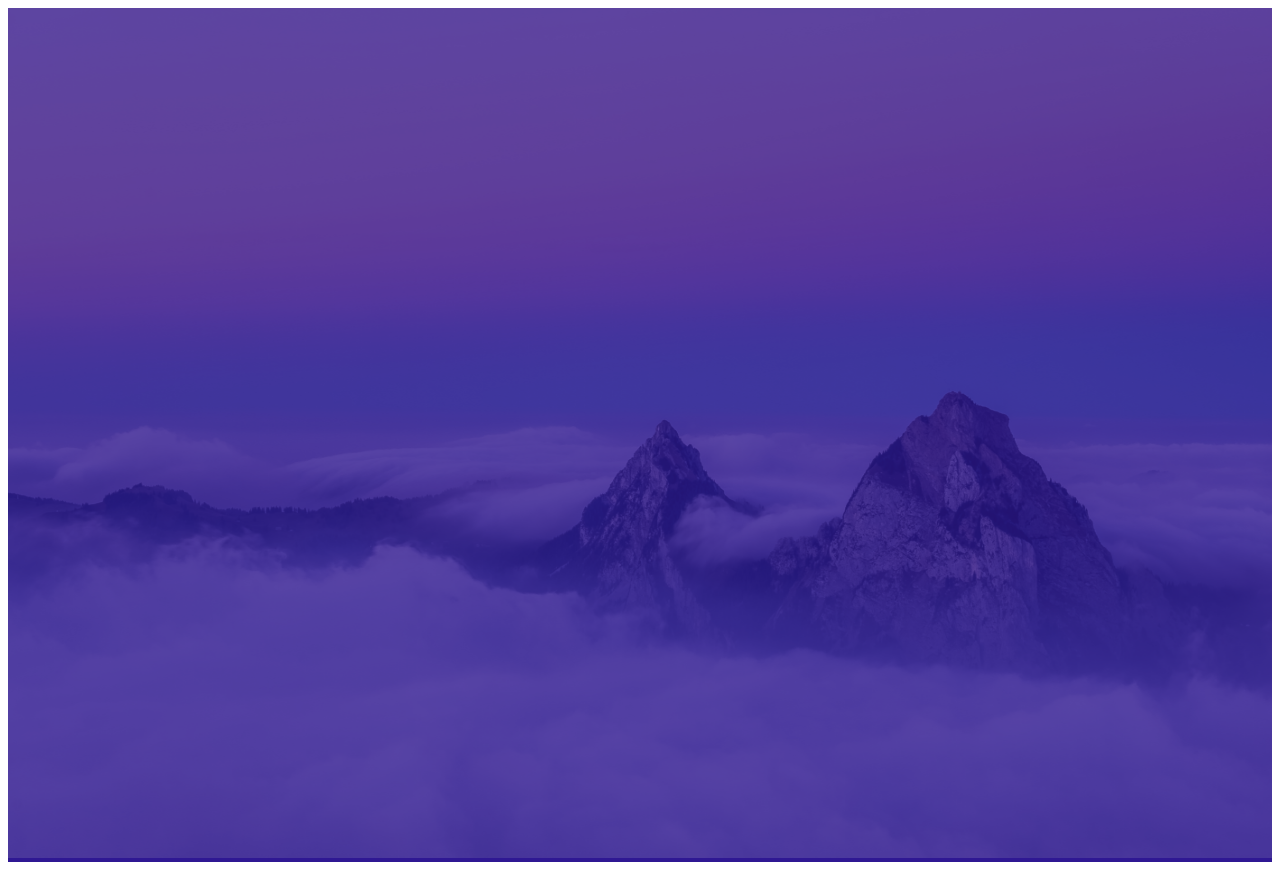
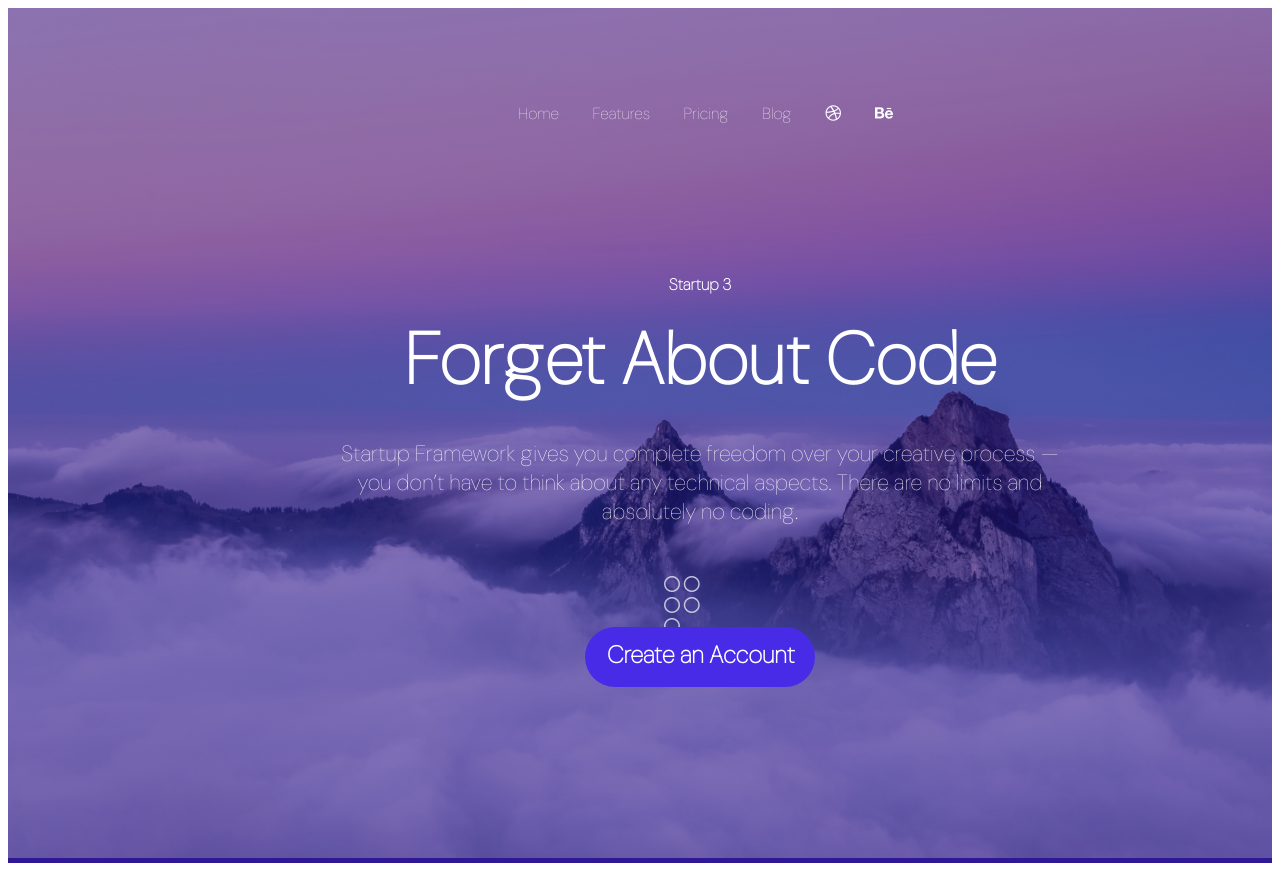
Before and after one commit to Umair72Raza/FigmaDesignPage, a plain HTML site: page index.html in a window 1280 px wide. Drawn offline with Linux system fonts and the light colour scheme.

Commit message:
Incomplete Landing Page, Check once

```diff
--- a/index.html
+++ b/index.html
@@ -2,7 +2,11 @@
 <html lang="en">
 <head>
     <meta charset="UTF-8">
-    <meta name="viewport" content="width=device-width, initial-scale=1.0">
+    <meta name="viewport" content="width=1400px, initial-scale=1.0">
+    <link rel="stylesheet" href="https://cdnjs.cloudflare.com/ajax/libs/font-awesome/6.4.2/css/all.min.css"/>
+    <link rel="preconnect" href="https://fonts.googleapis.com">
+    <link rel="preconnect" href="https://fonts.gstatic.com" crossorigin>
+    <link href="https://fonts.googleapis.com/css2?family=Abril+Fatface&family=DM+Sans:opsz,wght@9..40,100&family=Lora&family=Merriweather:ital@0;1&family=PT+Serif&family=Space+Mono&family=Work+Sans:wght@400;500;800&display=swap" rel="stylesheet">
     <link rel="stylesheet" href="./style.css">
     <title>Figma Design Page</title>
 </head>
@@ -11,8 +15,39 @@
     <div class="landingPage">
         <img src="./images/Image.png" alt="" width="100%" height="850px">
 
-        <div class="menu">
+        <div class="HeaderMenu">
+            <ul>
+                <li><a href="#">Home</a></li>
+                <li><a href="#">Features</a></li>
+                <li><a href="#">Pricing</a></li>
+                <li><a href="#">Blog</a></li>
+                <li><a href="#"><i class="fa-brands fa-dribbble"></i></a></li>
+                <li><a href="#"><i class="fa-brands fa-behance"></i></a></li>
+            </ul>
+        </div>
 
+        <div class="txt">
+            <h4>Startup 3</h4>
+            <h1>Forget About Code</h1>
+            <h5>Startup Framework gives you complete freedom over your creative process
+                 — you don’t have to think about any technical aspects.
+                 There are no limits and absolutely no coding.</h5>
+
+        </div>
+
+        <div class="paginator">
+            <ul>
+                <li><i class="fa-regular fa-circle"></i></li>
+                <li><i class="fa-regular fa-circle"></i></li>
+                <li><i class="fa-regular fa-circle"></i></li>
+                <li><i class="fa-regular fa-circle"></i></li>
+                <li><i class="fa-regular fa-circle"></i></li>
+
+            </ul>
+        </div>
+
+        <div class="rectangle">
+            <h2>Create an Account</h2>
         </div>
 
 
--- a/style.css
+++ b/style.css
@@ -1,8 +1,99 @@
+body{
+    font-family: 'DM Sans', sans-serif;
+}
+
+
 .landingPage{
     background: #2F1893;
 
 }
-.landingPage img{
-    opacity: 50%;
+
+.HeaderMenu{
+    display: flex;
+    position: absolute;
+    justify-content: center;
+    width:469px;
+    height: 26px;
+    top: 85px;
+    left: 466px;
+}
+.HeaderMenu li{
+    position: relative;
+    list-style-type: none;
+    display: inline-flex;
+    background: #FFFFFF;
+    opacity:100%;
+    background-color: transparent;
+}
+
+.HeaderMenu a{
+    color: #fff;
+    text-decoration: none;
+    font-family: 'DM Sans', sans-serif;
+    font-weight: 500;
+    size:18px;
+    line-height: 26px;
+    padding-right: 30px;
+}
+
+.txt{
+    text-align: center;
+    font-family: 'DM Sans' !important;
+    position: absolute;
+    width:736px;
+    height:257px;
+    top: 253px;
+    left:332px;
+    color:#fff;
+}
+
+.txt h1{
+    line-height: 86px;
+    width: 641px;
+    height: 86px;
+    font-weight: 700;
+    font-size: 72px;
+    margin: 0 auto;
+}
+.txt h5{
+    font-weight: 500;
+    font-size: 22px;
+    width: 736px;
+}
+
+.paginator{
+    list-style-type: none;
+    text-decoration: none;
+    position: absolute;
+    top: 558px;
+    left:624px;
+    display: block;
+    height: 11px;
+    width: 91px;
 
 }
+.paginator li{
+    display: inline-block;
+    list-style-type: none;
+    color:#fff;
+    opacity: 70%;
+
+}
+.rectangle{
+    position: absolute;
+    top:627px;
+    height: 60px;
+    width: 230px;
+    left: 585px;
+    background: #482BE7;
+    color:#fff;
+    border-radius: 100px;
+}
+
+.rectangle h2{
+    position: relative;
+    width: 200px;
+    height: 26px;
+    top: -8px;
+    left: 22px;
+}
```
